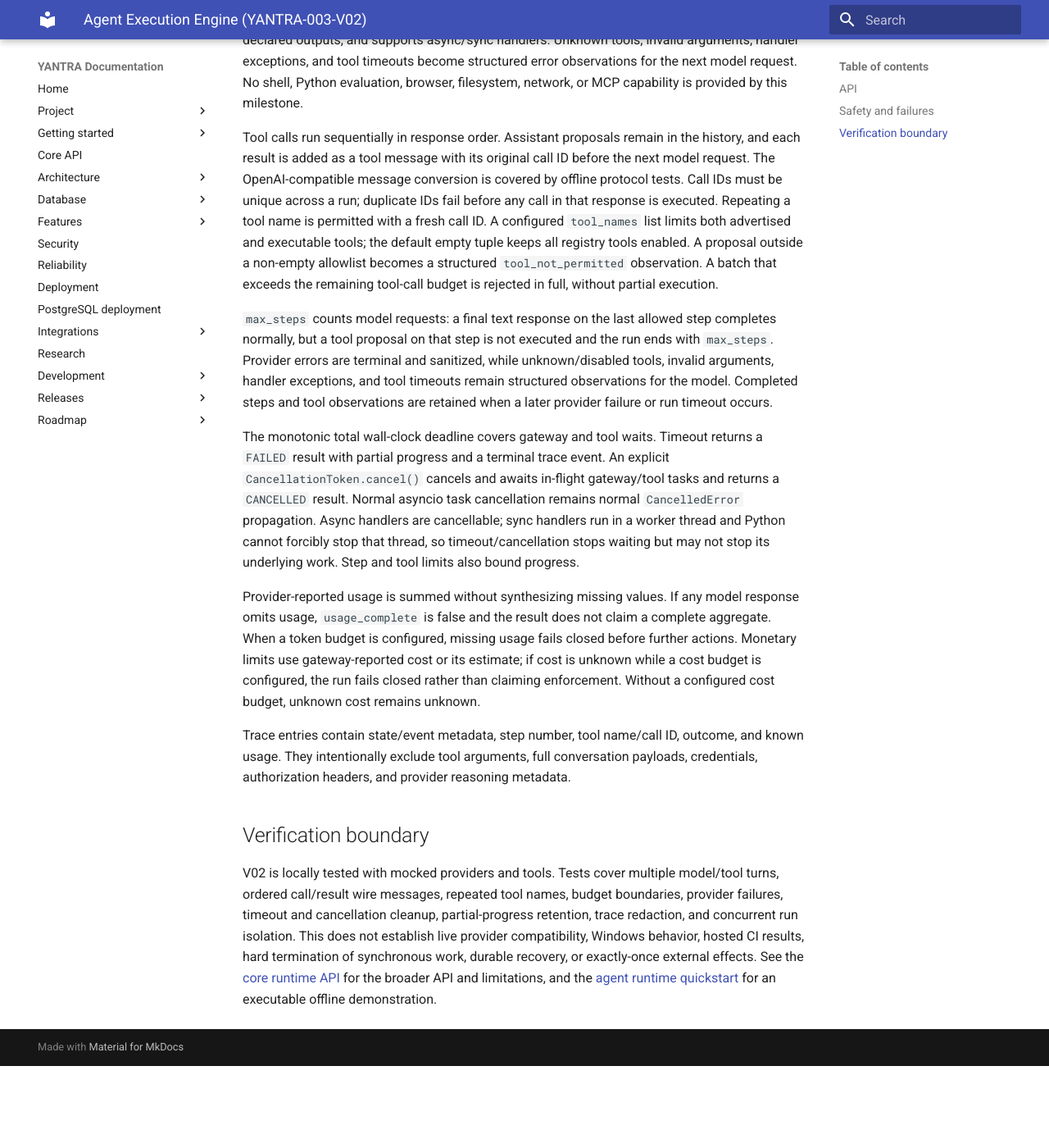
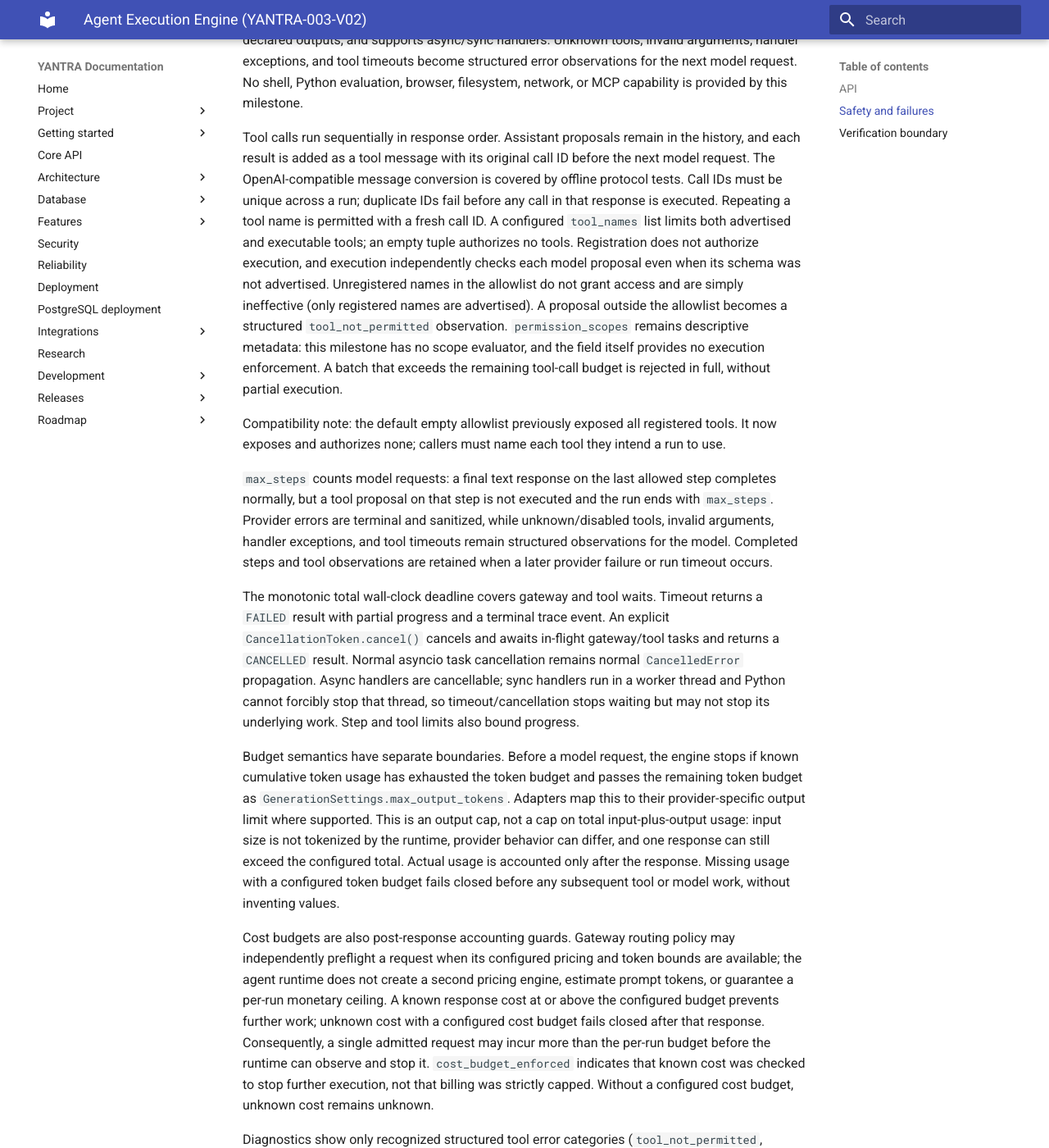
Before and after one commit to Rishit1769/Yantra, an MkDocs documentation site: the page built from docs/architecture/agent-execution-engine.md, in a window 1280 px wide and 1400 px high, scrolled down 2087 px. Shown: the whole window at 82% size. Built offline with MkDocs 1.6.1 and Material for MkDocs 9.7.7, drawn with Linux system fonts in a browser that asks for light colours; before the commit the page ends 3387 px from its top, so only the background shows below that; some of the changed text lies outside the part shown.

Commit message:
docs(agent): clarify authorization and budget guarantees
Document deny-by-default tool allowlists, scope metadata limitations, diagnostic categories, provider output limits, and post-response budget accounting without claiming hard spending caps.

Refs: YANTRA-003-R02

```diff
--- a/docs/architecture/agent-execution-engine.md
+++ b/docs/architecture/agent-execution-engine.md
@@ -75,9 +75,9 @@
 assistant message, ordered steps/tool results, known usage/cost, and sanitized
 trace metadata. The public `format_run_result(result)` helper renders a
 payload-minimal human-readable summary and trace without dumping messages,
-tool arguments, or reasoning. Runs keep their message history, counters, and trace local, so
-one engine can serve concurrent independent runs when its registry is not
-mutated during execution.
+tool arguments, tool payloads, exception text, or reasoning. Runs keep their
+message history, counters, and trace local, so one engine can serve concurrent
+independent runs when its registry is not mutated during execution.
 
 ## Safety and failures
 
@@ -95,10 +95,19 @@
 covered by offline protocol tests. Call IDs must be unique across a run;
 duplicate IDs fail before any call in that response is executed. Repeating a
 tool name is permitted with a fresh call ID. A configured `tool_names` list
-limits both advertised and executable tools; the default empty tuple keeps all
-registry tools enabled. A proposal outside a non-empty allowlist becomes a
-structured `tool_not_permitted` observation. A batch that exceeds the remaining
+limits both advertised and executable tools; an empty tuple authorizes no
+tools. Registration does not authorize execution, and execution independently
+checks each model proposal even when its schema was not advertised. Unregistered
+names in the allowlist do not grant access and are simply ineffective (only
+registered names are advertised). A proposal outside the allowlist becomes a
+structured `tool_not_permitted` observation. `permission_scopes` remains
+descriptive metadata: this milestone has no scope evaluator, and the field
+itself provides no execution enforcement. A batch that exceeds the remaining
 tool-call budget is rejected in full, without partial execution.
+
+Compatibility note: the default empty allowlist previously exposed all
+registered tools. It now exposes and authorizes none; callers must name each
+tool they intend a run to use.
 
 `max_steps` counts model requests: a final text response on the last allowed
 step completes normally, but a tool proposal on that step is not executed and
@@ -117,13 +126,32 @@
 thread, so timeout/cancellation stops waiting but may not stop its underlying
 work. Step and tool limits also bound progress.
 
-Provider-reported usage is summed without synthesizing missing values. If any
-model response omits usage, `usage_complete` is false and the result does not
-claim a complete aggregate. When a token budget is configured, missing usage
-fails closed before further actions. Monetary limits use gateway-reported cost
-or its estimate; if cost is unknown while a cost budget is configured, the run
-fails closed rather than claiming enforcement. Without a configured cost
-budget, unknown cost remains unknown.
+Budget semantics have separate boundaries. Before a model request, the engine
+stops if known cumulative token usage has exhausted the token budget and passes
+the remaining token budget as `GenerationSettings.max_output_tokens`. Adapters
+map this to their provider-specific output limit where supported. This is an
+output cap, not a cap on total input-plus-output usage: input size is not
+tokenized by the runtime, provider behavior can differ, and one response can
+still exceed the configured total. Actual usage is accounted only after the
+response. Missing usage with a configured token budget fails closed before any
+subsequent tool or model work, without inventing values.
+
+Cost budgets are also post-response accounting guards. Gateway routing policy
+may independently preflight a request when its configured pricing and token
+bounds are available; the agent runtime does not create a second pricing
+engine, estimate prompt tokens, or guarantee a per-run monetary ceiling. A
+known response cost at or above the configured budget prevents further work;
+unknown cost with a configured cost budget fails closed after that response.
+Consequently, a single admitted request may incur more than the per-run budget
+before the runtime can observe and stop it. `cost_budget_enforced` indicates
+that known cost was checked to stop further execution, not that billing was
+strictly capped. Without a configured cost budget, unknown cost remains
+unknown.
+
+Diagnostics show only recognized structured tool error categories (`tool_not_permitted`,
+`tool_not_found`, `invalid_arguments`, `tool_timeout`, `invalid_output`, and
+`tool_exception`). Missing or unrecognized categories are omitted; raw result
+payloads and exception messages are never formatted.
 
 Trace entries contain state/event metadata, step number, tool name/call ID,
 outcome, and known usage. They intentionally exclude tool arguments, full
```
Also changed, not shown: ROADMAP.md (+1 -1 lines), docs/guides/agent-quickstart.md (+19 -4 lines), docs/index.md (+1 -1 lines), docs/specifications/core-runtime-api.md (+18 -6 lines), docs/specifications/tool-contract.md (+11 -1 lines).
